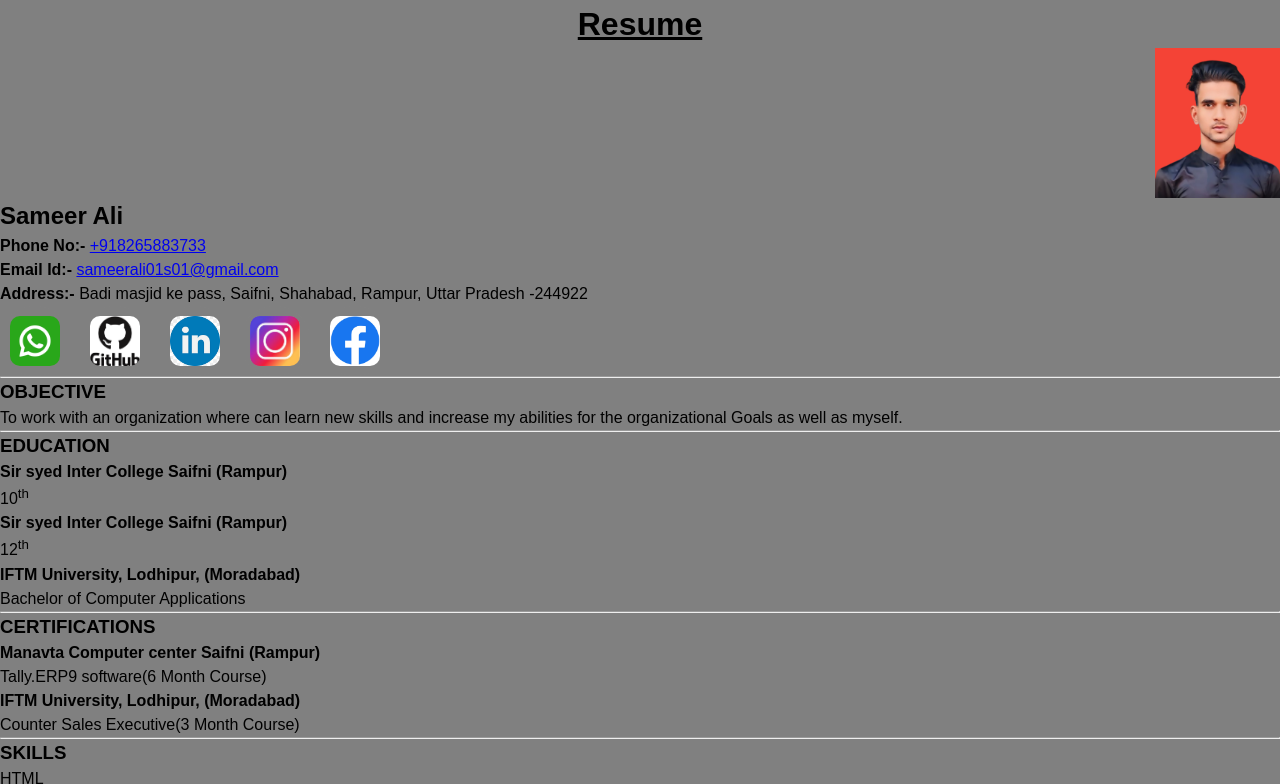
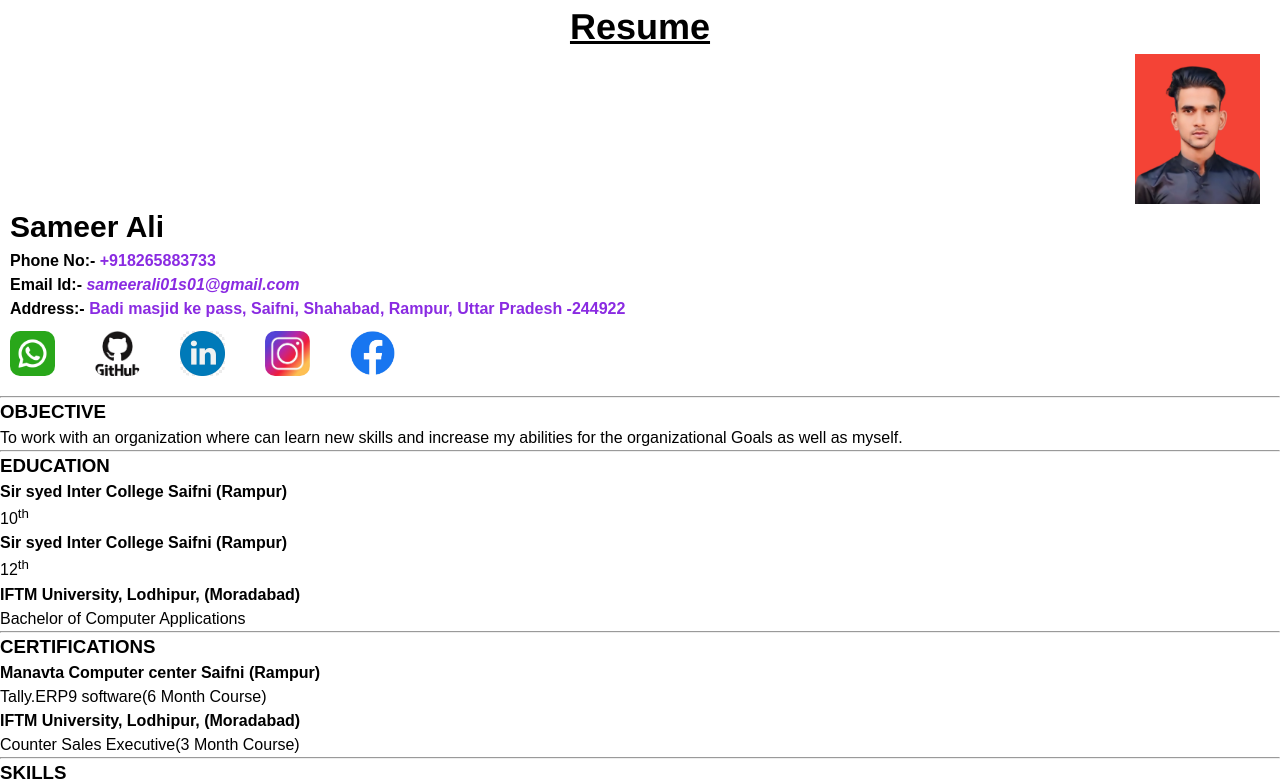
Before and after one commit to SameerAli-01/myhtml, a plain HTML site: page Resume/index.html in a window 1280 px wide. Shown: the top 784 px of the page. Drawn offline with Linux system fonts and the light colour scheme; files whose address does not match are found by name.

Commit message:
added resume

```diff
--- a/Resume/index.html
+++ b/Resume/index.html
@@ -4,6 +4,7 @@
         <meta charset="UTF-8">
         <meta name="viewport" content="width=device-width, initial-scale=1.0">
         <title>It's a my Resume here...</title>
+        <link rel="stylesheet" href="https://cdnjs.cloudflare.com/ajax/libs/font-awesome/4.7.0/css/font-awesome.min.css">
         <link rel="stylesheet" href="style.css">
     </head>
     <body>
@@ -15,14 +16,14 @@
             <img src="C:\Users\hp\Desktop\MyResume\images\photo..png" alt="My Image">
         </div>
 
-        <div>
-            <h2>Sameer Ali</h2>
-            <p><b>Phone No:- </b><a href="tel:+918265883733" target="_blank">+918265883733</a></p>
-            <p><b>Email Id:- </b><a href="mailto:sameerali01s01@gmail.com" target="_blank">sameerali01s01@gmail.com</a></p>
-            <p><b>Address:- </b>Badi masjid ke pass, Saifni, Shahabad, Rampur, Uttar Pradesh -244922</p>
+        <div class="my-info">
+            <h2 class="name">Sameer Ali</h2>
+            <p class="phone-num"><b>Phone No:- </b><a href="tel:+918265883733" target="_blank">+918265883733</a></p>
+            <p class="email-id"><b>Email Id:- </b><a href="mailto:sameerali01s01@gmail.com" target="_blank">sameerali01s01@gmail.com</a></p>
+            <p class="address"><b>Address:- </b>Badi masjid ke pass, Saifni, Shahabad, Rampur, Uttar Pradesh -244922</p>
         </div>
 
-        <div id="container">
+        <div id="container-icon">
             <div class="social-icon">
                 <a  href="https://api.whatsapp.com/send?phone=+918265883733"><img class="icon" src="C:\Users\hp\Desktop\MyResume\images\whatsapp-logo0999.png" alt="whatsapp logo"></a>
             </div>
--- a/Resume/style.css
+++ b/Resume/style.css
@@ -3,39 +3,75 @@
     margin: 0;
     font-family: sans-serif;
     line-height: 1.5;
-    background-color: gray;
 }
 .main-heading{
     text-align: center;
     text-decoration: underline;
-    /* text-decoration: none; */
+    font-weight: bold;
+    font-size: 36px;
+    font-family: 'Helvetica Neue', sans-serif;
 }
 .image{
     height: 150px;
     width: auto;
     display: flex;
     justify-content: end;
+    margin-right: 20px;
 }
 
-#container{
+.my-info{
+    margin-left: 10px;
+    font-family: serif;
+}
+
+.name{
+    font-size: 30px;
+    color: black;
+}
+
+.phone-num{
+    color: black;
+}
+.phone-num a{
+    text-decoration: none;
+    font-weight: bold;
+    color: blueviolet;
+}
+.email-id{
+    color: black;
+}
+.email-id a{
+    font-style: italic;
+    text-decoration: none;
+    font-weight: bold;
+    color: blueviolet;
+}
+.address{
+    color: blueviolet;
+    font-weight: bold;
+}
+.address b{
+    color: black;
+}
+
+
+
+#container-icon{
     display: flex;
     gap: 10px;
-    /* position: relative;
-    bottom: 10px; */
 }
 
-/* .social-icon{
-    height: 100px;
-    width: 100px;
-    background-color: aqua;
-}*/
-
 .social-icon{
-    height: 70px;
-    width: 70px;
+    mix-blend-mode: color-dodge;
+    height: 75px;
+    width: 75px;
     border-radius: 50%;
     display: inline-block;
-    /* background-color: red; */
+}
+
+.social-icon:hover{
+    height: 80px;
+    width: 80px;
 }
 
 .icon{
@@ -44,4 +80,5 @@
     left: 10px;
     top: 10px;
     width: 50px;
+    max-inline-size: 60%;
 }
```
